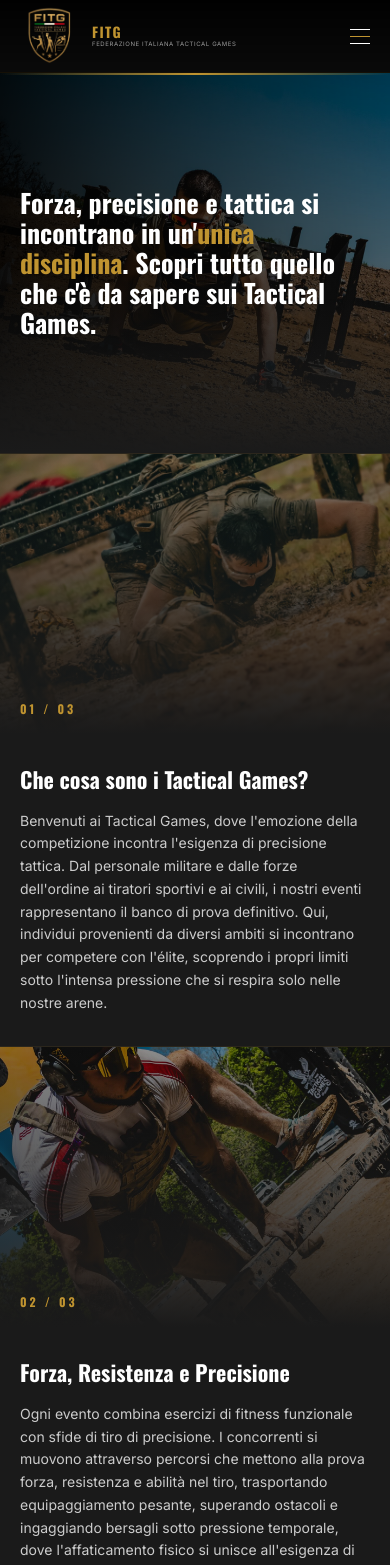
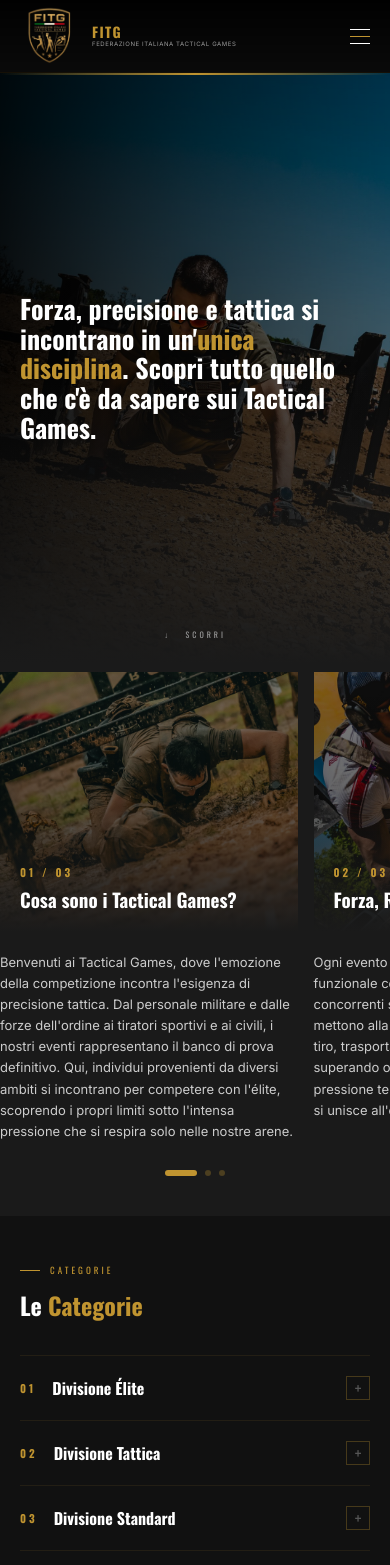
Before and after one commit to alelodato/fitg, a Next.js app in the folder fitg-website/: page /regole in a window 390 px wide. Shown: the top 1565 px of the page. Built offline with nearby package versions, Linux system fonts and the light colour scheme.

Commit message:
modificato sezione categorie

```diff
--- a/fitg-website/app/globals.css
+++ b/fitg-website/app/globals.css
@@ -10,3 +10,7 @@
   background-color: #111111;
   color: #ffffff;
 }
+
+.scrollbar-hide::-webkit-scrollbar {
+  display: none;
+}
--- a/fitg-website/app/regole/page.js
+++ b/fitg-website/app/regole/page.js
@@ -1,4 +1,5 @@
 import Image from 'next/image'
+import CategorieAccordion from '@/components/CategorieAccordion'
 import SectionLabel from '@/components/SectionLabel'
 import StoriaStickyScroll from '@/components/StoriaStickyScroll'
 
@@ -72,30 +73,10 @@
     return (
         <>
 
-
             {/* STORIA — Sticky scroll */}
             <StoriaStickyScroll />
 
-            {/* CATEGORIE */}
-            <section className="bg-[#111] px-5 md:px-16 py-12 md:py-20">
-                <SectionLabel>Categorie</SectionLabel>
-                <h2 className="font-oswald font-bold text-[24px] md:text-[36px] mb-8">
-                    <span className="text-white">Le </span>
-                    <span className="text-gold">Categorie</span>
-                </h2>
-                <div className="grid grid-cols-1 md:grid-cols-3 gap-4 max-w-4xl">
-                    {categorie.map((c, i) => (
-                        <div key={i} className="bg-[#1A1A1A] border-t-2 border-gold p-6">
-                            <div className="font-oswald font-bold text-gold text-[11px] tracking-[3px] mb-3">
-                                {String(i + 1).padStart(2, '0')}
-                            </div>
-                            <div className="font-oswald font-bold text-white text-[18px] mb-3">{c.nome}</div>
-                            <div className="w-8 h-px bg-gold mb-4" />
-                            <p className="font-inter text-[13px] text-[#ccc] leading-relaxed">{c.desc}</p>
-                        </div>
-                    ))}
-                </div>
-            </section>
+            <CategorieAccordion />
 
             {/* REGOLAMENTO — Attrezzatura */}
             <section className="bg-[#1A1A1A] px-5 md:px-16 py-12 md:py-16 border-t border-gold/20">
--- /dev/null
+++ b/fitg-website/components/CategorieAccordion.js
@@ -0,0 +1,108 @@
+'use client'
+
+import { useState } from 'react'
+import Image from 'next/image'
+import SectionLabel from './SectionLabel'
+
+const categorie = [
+    { nome: 'Divisione Élite', desc: 'Descrizione categoria da inserire.', img: '/image2.jpeg' },
+    { nome: 'Divisione Tattica', desc: 'Descrizione categoria da inserire.', img: '/image3.jpeg' },
+    { nome: 'Divisione Standard', desc: 'Descrizione categoria da inserire.', img: '/image0.jpeg' },
+    { nome: 'Divisione a Squadre', desc: 'Descrizione categoria da inserire.', img: '/image6.jpeg' },
+    { nome: 'Divisione Air Soft', desc: 'Descrizione categoria da inserire.', img: '/image2.jpeg' },
+]
+
+export default function CategorieAccordion() {
+    const [openMobile, setOpenMobile] = useState(null)
+    const [openDesktop, setOpenDesktop] = useState(null)
+
+    return (
+        <section className="bg-[#111] px-5 md:px-16 py-12 md:py-20">
+            <SectionLabel>Categorie</SectionLabel>
+            <h2 className="font-oswald font-bold text-[24px] md:text-[36px] mb-8">
+                <span className="text-white">Le </span>
+                <span className="text-gold">Categorie</span>
+            </h2>
+
+            {/* MOBILE — accordion verticale */}
+            <div className="md:hidden flex flex-col max-w-2xl">
+                {categorie.map((c, i) => {
+                    const isOpen = openMobile === i
+                    return (
+                        <div key={i} className="border-t border-gold/10 last:border-b">
+                            <button
+                                onClick={() => setOpenMobile(isOpen ? null : i)}
+                                className="w-full flex items-center justify-between py-5 text-left gap-4"
+                            >
+                                <div className="flex items-center gap-4">
+                                    <span className="font-oswald font-bold text-gold text-[11px] tracking-[3px]">
+                                        {String(i + 1).padStart(2, '0')}
+                                    </span>
+                                    <span className={`font-oswald font-bold text-[16px] transition-colors ${isOpen ? 'text-gold' : 'text-white'}`}>
+                                        {c.nome}
+                                    </span>
+                                </div>
+                                <span className={`shrink-0 w-6 h-6 border flex items-center justify-center transition-all ${isOpen ? 'border-gold text-gold rotate-45' : 'border-gold/30 text-[#555]'}`}>
+                                    +
+                                </span>
+                            </button>
+
+                            <div className={`grid transition-all duration-300 ease-in-out ${isOpen ? 'grid-rows-[1fr] opacity-100' : 'grid-rows-[0fr] opacity-0'}`}>
+                                <div className="overflow-hidden">
+                                    <div className="pb-6">
+                                        <div className="relative h-[180px] overflow-hidden mb-4">
+                                            <Image src={c.img} alt={c.nome} fill className="object-cover brightness-[0.6]" />
+                                        </div>
+                                        <p className="font-inter text-[13px] text-[#ccc] leading-relaxed">{c.desc}</p>
+                                    </div>
+                                </div>
+                            </div>
+                        </div>
+                    )
+                })}
+            </div>
+
+            {/* TABLET + DESKTOP — griglia con immagine, espande la card stessa */}
+            <div className="hidden md:grid md:grid-cols-3 gap-4 max-w-5xl">
+                {categorie.map((c, i) => {
+                    const isOpen = openDesktop === i
+                    return (
+                        <button
+                            key={i}
+                            onClick={() => setOpenDesktop(isOpen ? null : i)}
+                            className="group text-left bg-[#1A1A1A] overflow-hidden border-t-2 border-gold transition-all duration-300"
+                        >
+                            <div className={`relative overflow-hidden transition-all duration-500 ${isOpen ? 'h-[140px]' : 'h-[180px]'}`}>
+                                <Image
+                                    src={c.img}
+                                    alt={c.nome}
+                                    fill
+                                    className="object-cover brightness-[0.5] group-hover:brightness-[0.65] group-hover:scale-105 transition-all duration-500"
+                                />
+                                <div className="absolute inset-0 bg-gradient-to-t from-[#1A1A1A] to-transparent" />
+                                <div className="absolute bottom-3 left-5 font-oswald font-bold text-gold text-[10px] tracking-[3px]">
+                                    {String(i + 1).padStart(2, '0')}
+                                </div>
+                            </div>
+
+                            <div className="p-5">
+                                <div className="flex items-center justify-between">
+                                    <span className="font-oswald font-bold text-white text-[16px]">{c.nome}</span>
+                                    <span className={`shrink-0 w-5 h-5 border flex items-center justify-center text-[11px] transition-all ${isOpen ? 'border-gold text-gold rotate-45' : 'border-gold/30 text-[#555]'}`}>
+                                        +
+                                    </span>
+                                </div>
+
+                                <div className={`grid transition-all duration-300 ease-in-out ${isOpen ? 'grid-rows-[1fr] opacity-100 mt-4' : 'grid-rows-[0fr] opacity-0 mt-0'}`}>
+                                    <div className="overflow-hidden">
+                                        <p className="font-inter text-[13px] text-[#ccc] leading-relaxed">{c.desc}</p>
+                                    </div>
+                                </div>
+                            </div>
+                        </button>
+                    )
+                })}
+            </div>
+        </section>
+    )
+}
--- a/fitg-website/components/StoriaStickyScroll.js
+++ b/fitg-website/components/StoriaStickyScroll.js
@@ -6,7 +6,7 @@
 const storiaSteps = [
   {
     num: '01',
-        titolo: 'Che cosa sono i Tactical Games?',
+    titolo: 'Cosa sono i Tactical Games?',
     img: '/image2.jpeg',
     testo: 'Benvenuti ai Tactical Games, dove l\'emozione della competizione incontra l\'esigenza di precisione tattica. Dal personale militare e dalle forze dell\'ordine ai tiratori sportivi e ai civili, i nostri eventi rappresentano il banco di prova definitivo. Qui, individui provenienti da diversi ambiti si incontrano per competere con l\'élite, scoprendo i propri limiti sotto l\'intensa pressione che si respira solo nelle nostre arene.',
   },
@@ -26,7 +26,9 @@
 
 export default function StoriaStickyScroll() {
   const [active, setActive] = useState(0)
+  const [mobileActive, setMobileActive] = useState(0)
   const refs = useRef([])
+  const scrollRef = useRef(null)
 
   useEffect(() => {
     const elements = refs.current.filter(Boolean)
@@ -52,11 +54,26 @@
     refs.current[index] = el
   }
 
+  const handleMobileScroll = () => {
+    const el = scrollRef.current
+    if (!el) return
+    const cardWidth = el.scrollWidth / storiaSteps.length
+    const idx = Math.round(el.scrollLeft / cardWidth)
+    setMobileActive(idx)
+  }
+
+  const scrollToSlide = (idx) => {
+    const el = scrollRef.current
+    if (!el) return
+    const cardWidth = el.scrollWidth / storiaSteps.length
+    el.scrollTo({ left: idx * cardWidth, behavior: 'smooth' })
+  }
+
   return (
     <section className="bg-[#1A1A1A]">
       {/* APERTURA — si fonde con la sezione, niente bordo netto */}
-            <div className="relative overflow-hidden h-[380px] md:h-[560px]">
-                <Image src="/image6.jpeg" alt="Tactical Games" fill className="object-cover brightness-[0.4]" />
+      <div className="relative overflow-hidden h-[70vh] md:h-[80vh]">
+        <Image src="/image6.jpeg" alt="Tactical Games" fill className="object-cover brightness-[0.4]" priority />
         <div className="absolute inset-0 bg-gradient-to-r from-black/85 via-black/40 to-transparent" />
         <div className="absolute inset-0 bg-gradient-to-b from-transparent via-transparent to-[#1A1A1A]" />
         <div className="absolute top-0 left-0 right-0 h-0.5 bg-gradient-to-r from-transparent via-gold to-transparent" />
@@ -65,6 +82,10 @@
           <p className="font-oswald font-bold text-[26px] md:text-[42px] leading-[1.15] text-white max-w-[320px] md:max-w-2xl">
             Forza, precisione e tattica si incontrano in un'<span className="text-gold">unica disciplina</span>. Scopri tutto quello che c'è da sapere sui Tactical Games.
           </p>
+        </div>
+
+        <div className="absolute bottom-6 left-1/2 -translate-x-1/2 font-oswald text-[8px] tracking-[3px] text-[#999]">
+          ↓ &nbsp; SCORRI
         </div>
       </div>
 
@@ -106,24 +127,51 @@
         </div>
       </div>
 
-            {/* MOBILE + TABLET — immagine sopra ogni blocco, niente sticky */}
-            <div className="lg:hidden flex flex-col">
+      {/* MOBILE + TABLET — scroll laterale vero (free scroll, card parzialmente visibile) */}
+      <div className="lg:hidden">
+        <div
+          ref={scrollRef}
+          onScroll={handleMobileScroll}
+          className="flex overflow-x-auto snap-x snap-proximity scrollbar-hide gap-4 px-5 md:px-16 py-2"
+          style={{ scrollbarWidth: 'none', msOverflowStyle: 'none' }}
+        >
           {storiaSteps.map((step, i) => (
-                    <div key={i} className="border-t border-gold/10">
-                        <div className="relative h-[280px] md:h-[400px] overflow-hidden">
-                            <Image src={step.img} alt={step.titolo} fill className="object-cover brightness-[0.55]" />
-                            <div className="absolute inset-0 bg-gradient-to-t from-[#1A1A1A] to-transparent" />
-                            <div className="absolute bottom-4 left-5 md:left-10 font-oswald font-bold text-gold text-[12px] md:text-[14px] tracking-[3px]">
+            <div key={i} className="snap-start shrink-0 w-[85%] sm:w-[70%] md:w-[55%]">
+              <div className="relative h-[260px] sm:h-[320px] md:h-[380px] overflow-hidden">
+                <Image src={step.img} alt={step.titolo} fill className="object-cover brightness-[0.5]" />
+                <div className="absolute inset-0 bg-gradient-to-t from-[#1A1A1A] via-black/20 to-transparent" />
+                <div className="absolute bottom-0 left-0 right-0 px-5 pb-5">
+                  <div className="font-oswald font-bold text-gold text-[11px] md:text-[13px] tracking-[3px] mb-2">
                     {step.num} / 03
                   </div>
+                  <h3 className="font-oswald font-bold text-white text-[19px] md:text-[24px] leading-tight">
+                    {step.titolo}
+                  </h3>
                 </div>
-                        <div className="px-5 md:px-16 py-8 md:py-12 max-w-2xl md:mx-auto">
-                            <h3 className="font-oswald font-bold text-white text-[22px] md:text-[28px] mb-4 leading-tight">{step.titolo}</h3>
-                            <p className="font-inter text-[14px] md:text-[16px] text-[#ccc] leading-relaxed">{step.testo}</p>
+              </div>
+              <div className="py-5">
+                <p className="font-inter text-[13px] md:text-[15px] text-[#ccc] leading-relaxed">
+                  {step.testo}
+                </p>
               </div>
             </div>
           ))}
         </div>
+
+        {/* Indicatori puntini */}
+        <div className="flex items-center justify-center gap-2 pb-10">
+          {storiaSteps.map((_, i) => (
+            <button
+              key={i}
+              onClick={() => scrollToSlide(i)}
+              aria-label={`Vai al paragrafo ${i + 1}`}
+              className={`h-1.5 rounded-full transition-all duration-300 ${
+                mobileActive === i ? 'w-8 bg-gold' : 'w-1.5 bg-gold/30'
+              }`}
+            />
+          ))}
+        </div>
+      </div>
     </section>
   )
 }
```
Lines whose indentation alone changed are shown as unchanged.
